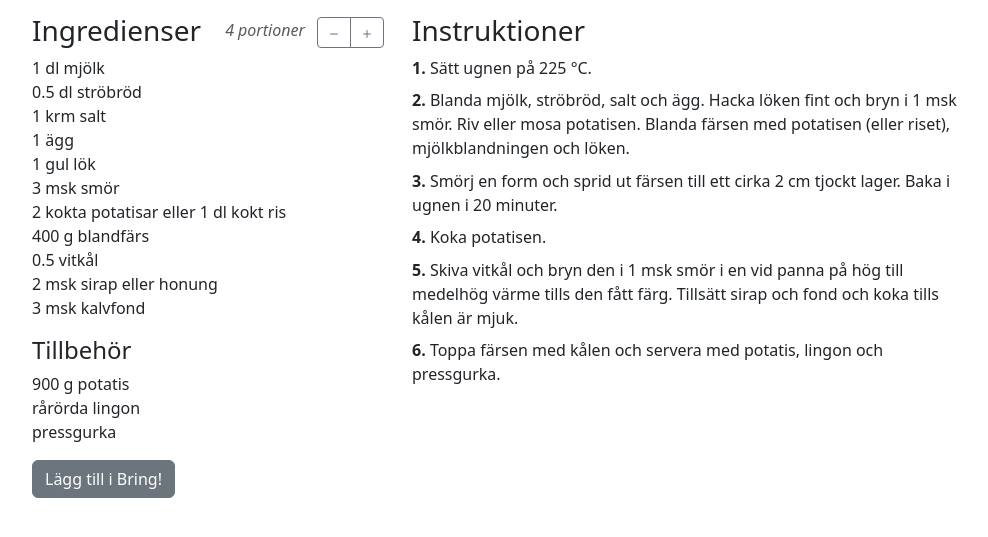
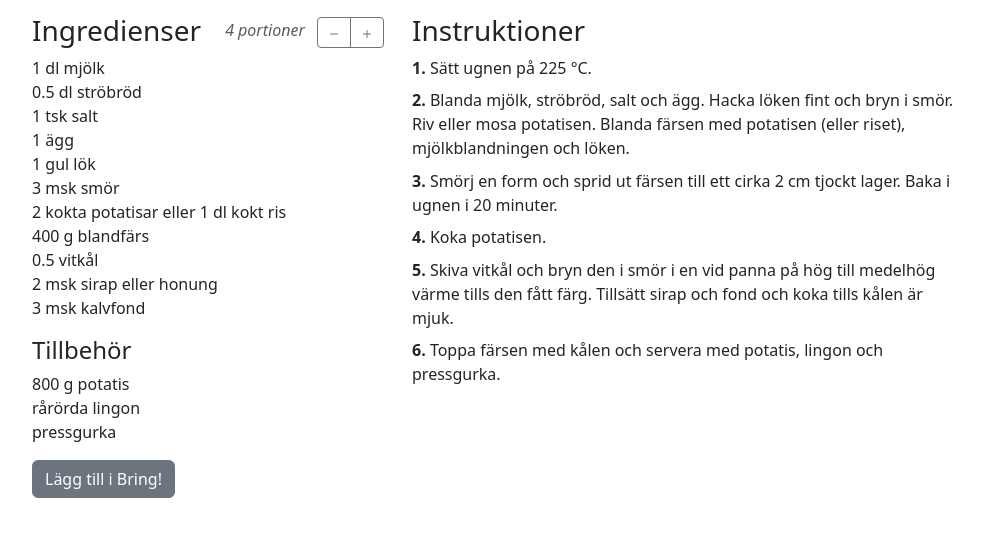
Before and after one commit to jolars/recipes, a Jekyll site: the page built from _recipes/kalpudding.md, in a window 1280 px wide, cut to the strip 184-721 px from the top of the page. Shown: the whole strip, without its empty margins (145-1133 px from the left). Built offline with Jekyll 4.4.1, drawn with Linux system fonts in a browser that asks for light colours.

Commit message:
feat(kalpudding): increas salt, decrease amount of potatoes

```diff
--- a/_recipes/kalpudding.md
+++ b/_recipes/kalpudding.md
@@ -11,7 +11,7 @@ ingredients:
   main:
     - 1 dl mjölk
     - 0.5 dl ströbröd
-    - 1 krm salt
+    - 1 tsk salt
     - 1 ägg
     - 1 gul lök
     - 3 msk smör
@@ -21,19 +21,18 @@ ingredients:
     - 2 msk sirap eller honung
     - 3 msk kalvfond
   Tillbehör:
-    - 900 g potatis
+    - 800 g potatis
     - rårörda lingon
     - pressgurka
 ---
 
 1. Sätt ugnen på 225 °C.
-2. Blanda mjölk, ströbröd, salt och ägg. Hacka löken fint och bryn i 1 msk smör.
-   Riv eller mosa potatisen. Blanda färsen med potatisen (eller riset),
+2. Blanda mjölk, ströbröd, salt och ägg. Hacka löken fint och bryn i smör. Riv
+   eller mosa potatisen. Blanda färsen med potatisen (eller riset),
    mjölkblandningen och löken.
 3. Smörj en form och sprid ut färsen till ett cirka 2 cm tjockt lager. Baka i
    ugnen i 20 minuter.
 4. Koka potatisen.
-5. Skiva vitkål och bryn den i 1 msk smör i en vid panna på hög till medelhög
-   värme tills den fått färg. Tillsätt sirap och fond och koka tills kålen är
-   mjuk.
+5. Skiva vitkål och bryn den i smör i en vid panna på hög till medelhög värme
+   tills den fått färg. Tillsätt sirap och fond och koka tills kålen är mjuk.
 6. Toppa färsen med kålen och servera med potatis, lingon och pressgurka.
```
